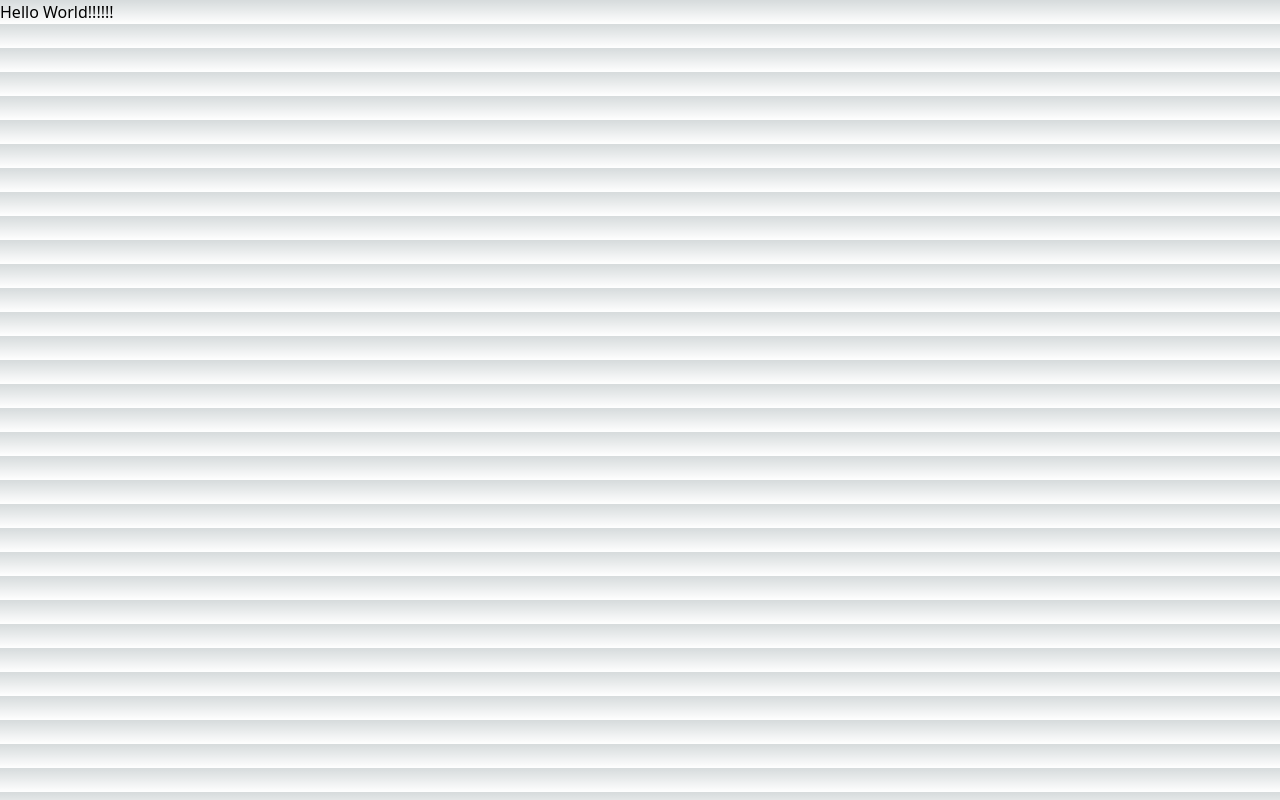
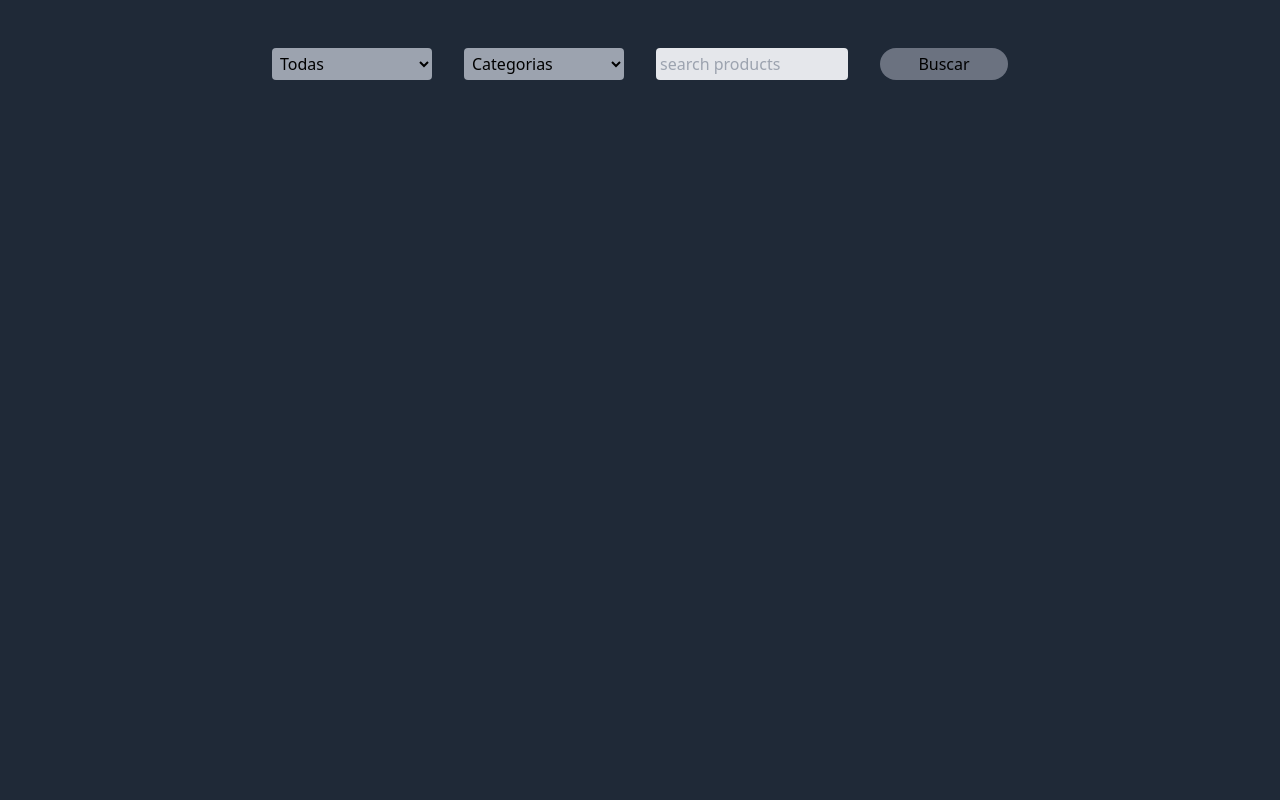
Before and after one commit to fmatheusog/fullstack_test, a Next.js app in the folder search_frontend/: page / in a window 1280 px wide. Built offline with nearby package versions, Linux system fonts and the light colour scheme.

Commit message:
feat(web): create main page with search bar and filters

```diff
--- a/search_frontend/src/pages/index.tsx
+++ b/search_frontend/src/pages/index.tsx
@@ -1,6 +1,59 @@
+import { useState } from 'react';
+
 const Home = () => {
+  const [source, setSource] = useState('');
+  const [category, setCategory] = useState('');
+  const [searchString, setSearchString] = useState('');
+
   return (
-    <div>Hello World!!!!!!</div>
+    <div className="h-screen bg-gray-800">
+        <div className="fixed top-0 left-0 right-0 p-12">
+          <nav>
+            <ul className="flex justify-center">
+              <li className="mx-4">
+                <select
+                  className="bg-gray-400 rounded w-40 hover:bg-gray-400 p-1"
+                  onChange={(event) => setSource(event.target.value)}
+                  value={source}
+                >
+                  <option selected value="all">Todas</option>
+                  <option value="mercado_livre">Mercado Livre</option>
+                  <option value="buscape">Buscapé</option>
+                </select>
+              </li>
+              <li className="mx-4">
+              <select
+                className="bg-gray-400 rounded w-40 hover:bg-gray-400 p-1"
+                onChange={(event) => setCategory(event.target.value)}
+                value={category}
+              >
+                  <option disabled selected value="">Categorias</option>
+                  <option value="geladeira">Geladeira</option>
+                  <option value="tv">TV</option>
+                  <option value="celular">Celular</option>
+                </select>
+              </li>
+              <li className="mx-4">
+                <input
+                  className="bg-gray-200 w-48 rounded p-1"
+                  onChange={(event) => setSearchString(event.target.value)}
+                  placeholder="search products"
+                  type="text"
+                  value={searchString}
+                />
+              </li>
+              <li className="mx-4">
+                <button
+                  className="bg-gray-500 w-32 rounded-full p-1"
+                  type="button"
+                >
+                  Buscar
+                </button>
+              </li>
+            </ul>
+          </nav>
+        </div>
+    </div>
   )
 }
 
--- a/search_frontend/src/styles/globals.css
+++ b/search_frontend/src/styles/globals.css
@@ -17,7 +17,7 @@
 }
 
 body {
-  color: rgb(var(--foreground-rgb));
+  color: black;
   background: linear-gradient(
       to bottom,
       transparent,
```
